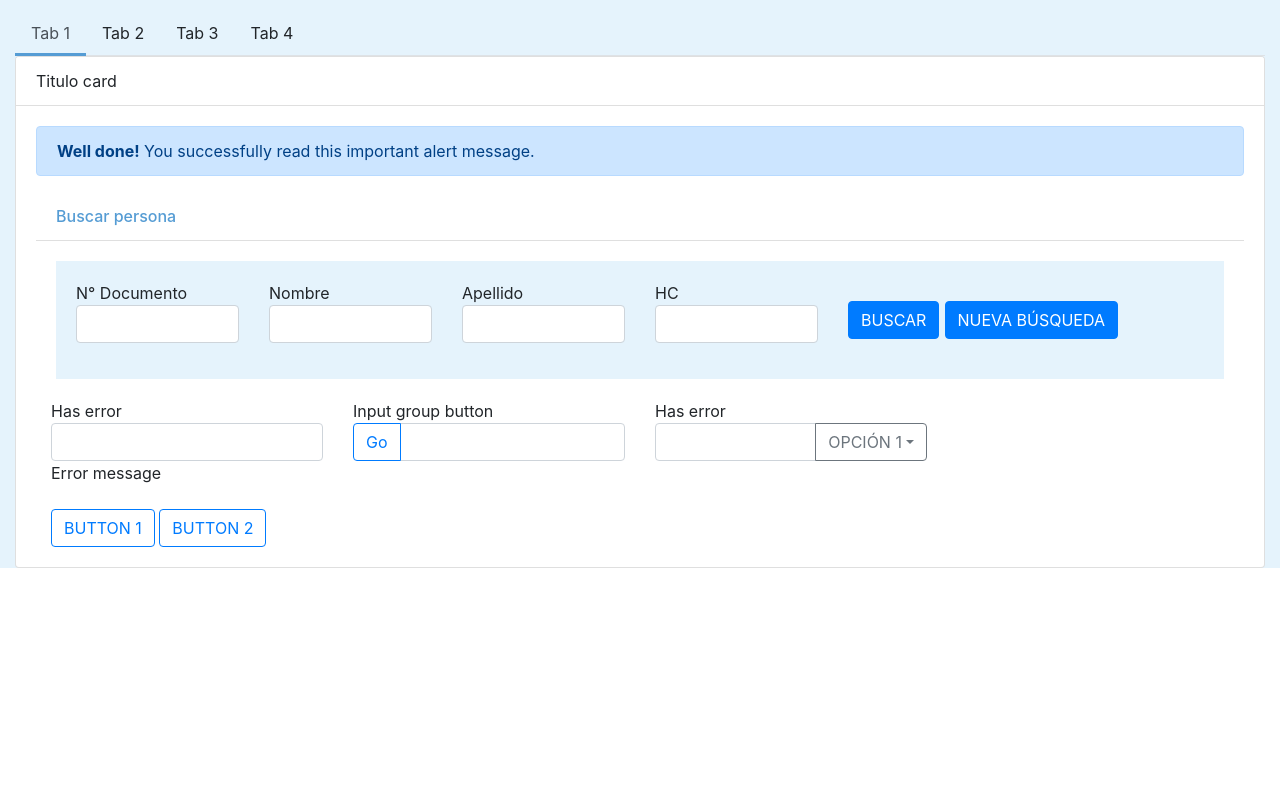
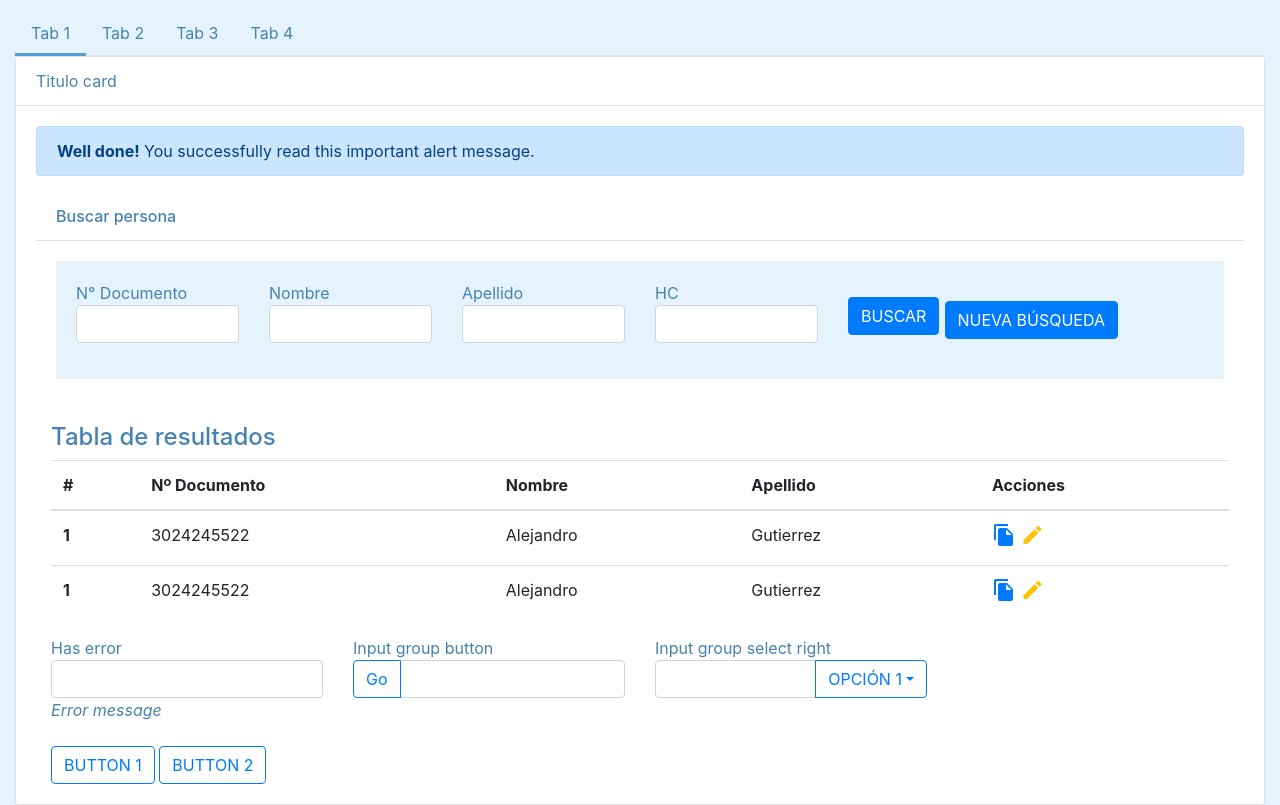
Before and after one commit to cristianteves/template-cba, a plain HTML site: page index.html in a window 1280 px wide. Shown: the part 67-872 px from the top of the page. Before the commit the page ends 800 px from the top, so only its background shows below. Drawn offline with nearby package versions, Linux system fonts and the light colour scheme.

Commit message:
proyecto finalizado

```diff
--- a/assets/css/master.css
+++ b/assets/css/master.css
@@ -5,6 +5,7 @@
 }
 a{
   color: inherit;
+  cursor: pointer;
 }
 a:hover{
   text-decoration: none;
@@ -39,6 +40,10 @@ a:hover{
     .active-li{
       background-color: #559cd4;
     }
+
+.lightblueColor{
+  color: #4682b1 !important;
+}
 #menu-main{
   transition: all ease 0.5s;
 }
@@ -64,7 +69,6 @@ a:hover{
   }
     #titulo-buscar{
       background: inherit;
-      color: #559cd4;
       font-weight: 500;
     }
     .buscador{
--- a/assets/js/main.js
+++ b/assets/js/main.js
@@ -9,10 +9,20 @@
     })
   }
 
-if (window.innerWidth < 1367){
-  document.getElementById('menu-main').classList.remove('show');
-}else {
-  document.getElementById('menu-main').classList.add('show');
-}
+  function resize(){
+
+      if (($(window).width() || window.innerWidth()) < 1367){
+        document.getElementById('menu-main').classList.remove('show')
+        document.getElementById('btn-buscar').classList.add('mb-2')
+      }else{
+        document.getElementById('menu-main').classList.add('show')
+        document.getElementById('btn-buscar').classList.remove('mb-2')
+      }
+  }
+
+  $(window).resize(resize);
+
+  resize();
+
 
 })()
--- a/index.html
+++ b/index.html
@@ -83,22 +83,22 @@
           <br>
           <ul class="nav nav-tabs" id="myTab" role="tablist">
             <li class="nav-item">
-              <a class="nav-link active" id="tab1-tab" data-toggle="tab" href="#tab1" role="tab" aria-controls="tab1" aria-selected="true">Tab 1</a>
+              <a class="nav-link active lightblueColor" id="tab1-tab" data-toggle="tab" href="#tab1" role="tab" aria-controls="tab1" aria-selected="true">Tab 1</a>
             </li>
             <li class="nav-item">
-              <a class="nav-link" id="tab2-tab" data-toggle="tab" href="#tab2" role="tab" aria-controls="tab2" aria-selected="false">Tab 2</a>
+              <a class="nav-link lightblueColor" id="tab2-tab" data-toggle="tab" href="#tab2" role="tab" aria-controls="tab2" aria-selected="false">Tab 2</a>
             </li>
             <li class="nav-item">
-              <a class="nav-link" id="tab3-tab" data-toggle="tab" href="#tab3" role="tab" aria-controls="tab3" aria-selected="false">Tab 3</a>
+              <a class="nav-link lightblueColor" id="tab3-tab" data-toggle="tab" href="#tab3" role="tab" aria-controls="tab3" aria-selected="false">Tab 3</a>
             </li>
             <li class="nav-item">
-              <a class="nav-link" id="tab4-tab" data-toggle="tab" href="#tab4" role="tab" aria-controls="tab4" aria-selected="false">Tab 4</a>
+              <a class="nav-link lightblueColor" id="tab4-tab" data-toggle="tab" href="#tab4" role="tab" aria-controls="tab4" aria-selected="false">Tab 4</a>
             </li>
           </ul>
           <div class="tab-content" id="myTabContent">
             <div class="tab-pane fade show active" id="tab1" role="tabpanel" aria-labelledby="tab1-tab">
               <div class="card">
-                <div id="titulo-card" class="card-header">
+                <div id="titulo-card" class="card-header lightblueColor">
                   Titulo card
                 </div>
                 <div class="card-body">
@@ -107,7 +107,7 @@
                   </div>
 
                   <div id="form-buscar" class="card">
-                    <div id="titulo-buscar" class="card-header">
+                    <div id="titulo-buscar" class="card-header lightblueColor">
                       Buscar persona
                     </div>
                     <div class="card-body">
@@ -115,30 +115,30 @@
                         <div class="row">
                           <div class="col-md-2">
                             <div class="form-group d-flex flex-column">
-                              <span>N° Documento</span>
+                              <span class="lightblueColor">N° Documento</span>
                               <input class="form-control" type="text" name="" value="">
                             </div>
                           </div>
                           <div class="col-md-2">
                             <div class="form-group d-flex flex-column">
-                              <span>Nombre</span>
+                              <span class="lightblueColor">Nombre</span>
                               <input class="form-control" type="text" name="" value="">
                             </div>
                           </div>
                           <div class="col-md-2">
                             <div class="form-group d-flex flex-column">
-                              <span>Apellido</span>
+                              <span class="lightblueColor">Apellido</span>
                               <input class="form-control" type="text" name="" value="">
                             </div>
                           </div>
                           <div class="col-md-2">
                             <div class="form-group d-flex flex-column">
-                              <span>HC</span>
+                              <span class="lightblueColor">HC</span>
                               <input class="form-control" type="text" name="" value="">
                             </div>
                           </div>
                           <div class="col-md-1 d-flex align-items-center">
-                            <button class="btn btn-primary text-uppercase" type="button" name="button">Buscar</button>
+                            <button id="btn-buscar" class="btn btn-primary text-uppercase" type="button" name="button">Buscar</button>
                           </div>
                           <div class="col-md-2 d-flex align-items-center">
                             <button class="btn btn-primary text-uppercase" type="button" name="button">Nueva Búsqueda</button>
@@ -147,16 +147,54 @@
                       </div>
                     </div>
                   </div>
+                  <br>
+                  <div class="col-md-12">
+                    <h4 class="lightblueColor">Tabla de resultados</h4>
+                    <table class="table">
+                      <thead>
+                        <tr>
+                          <th scope="col">#</th>
+                          <th scope="col">Nº Documento</th>
+                          <th scope="col">Nombre</th>
+                          <th scope="col">Apellido</th>
+                          <th scope="col">Acciones</th>
+                        </tr>
+                      </thead>
+                      <tbody>
+                        <tr>
+                          <th scope="row">1</th>
+                          <td>3024245522</td>
+                          <td>Alejandro</td>
+                          <td>Gutierrez</td>
+                          <td>
+                            <a title="Copiar" onclick="alert('Registro copiado')"><i class="material-icons text-primary">file_copy</i></a>
+                            <a title="Editar" data-toggle="modal" data-target="#editModal"><i class="material-icons text-warning">edit</i></a>
+                          </td>
+                        </tr>
+                        <tr>
+                          <th scope="row">1</th>
+                          <td>3024245522</td>
+                          <td>Alejandro</td>
+                          <td>Gutierrez</td>
+                          <td>
+                            <a title="Copiar" onclick="alert('Registro copiado')"><i class="material-icons text-primary">file_copy</i></a>
+                            <a title="Editar" data-toggle="modal" data-target="#editModal"><i class="material-icons text-warning">edit</i></a>
+                          </td>
+                        </tr>
+                      </tbody>
+                    </table>
+                  </div>
+
 
                   <div class="col-md-12">
                     <div class="row">
                       <div class="col-md-3 d-flex flex-column">
-                        <span>Has error</span>
+                        <span class="lightblueColor">Has error</span>
                         <input class="form-control" type="text" name="" value="">
-                        <span>Error message</span>
+                        <span class="font-italic lightblueColor">Error message</span>
                       </div>
                       <div class="col-md-3 d-flex flex-column">
-                        <span>Input group button</span>
+                        <span class="lightblueColor">Input group button</span>
                         <div class="input-group mb-3">
                           <div class="input-group-prepend">
                             <button class="btn btn-outline-primary" type="button" name="button">Go</button>
@@ -165,11 +203,11 @@
                         </div>
                       </div>
                       <div class="col-md-3 d-flex flex-column">
-                        <span>Has error</span>
+                        <span class="lightblueColor">Input group select right</span>
                         <div class="input-group">
                           <input type="text" class="form-control" aria-label="Text input with dropdown button">
                           <div class="input-group-append">
-                            <button class="btn btn-outline-secondary dropdown-toggle text-uppercase" type="button" data-toggle="dropdown" aria-haspopup="true" aria-expanded="false">opción 1</button>
+                            <button class="btn btn-outline-primary dropdown-toggle text-uppercase" type="button" data-toggle="dropdown" aria-haspopup="true" aria-expanded="false">opción 1</button>
                             <div class="dropdown-menu">
                               <a class="dropdown-item" href="#">Opcion 1</a>
                               <a class="dropdown-item" href="#">Opcion 2</a>
@@ -198,7 +236,25 @@
 
     </div>
 
-
+    <!-- Edit Modal -->
+    <div class="modal fade" id="editModal" tabindex="-1" role="dialog" aria-labelledby="exampleModalLabel" aria-hidden="true">
+      <div class="modal-dialog" role="document">
+        <div class="modal-content">
+          <div class="modal-header">
+            <h5 class="modal-title" id="exampleModalLabel">Editar registro</h5>
+            <button type="button" class="close" data-dismiss="modal" aria-label="Close">
+              <span aria-hidden="true">&times;</span>
+            </button>
+          </div>
+          <div class="modal-body">
+            <p>Lorem ipsum dolor sit amet, consectetur adipisicing elit, sed do eiusmod tempor incididunt ut labore et dolore magna aliqua. Ut enim ad minim veniam, quis nostrud exercitation ullamco laboris nisi ut aliquip ex ea commodo consequat. Duis aute irure dolor in reprehenderit in voluptate velit esse cillum dolore eu fugiat nulla pariatur. Excepteur sint occaecat cupidatat non proident, sunt in culpa qui officia deserunt mollit anim id est laborum.</p>
+          </div>
+          <div class="modal-footer">
+            <button type="button" class="btn btn-secondary" data-dismiss="modal">Close</button>
+          </div>
+        </div>
+      </div>
+    </div>
 
   <script src="https://code.jquery.com/jquery-3.3.1.slim.min.js" integrity="sha384-q8i/X+965DzO0rT7abK41JStQIAqVgRVzpbzo5smXKp4YfRvH+8abtTE1Pi6jizo" crossorigin="anonymous"></script>
   <script src="https://cdnjs.cloudflare.com/ajax/libs/popper.js/1.14.3/umd/popper.min.js" integrity="sha384-ZMP7rVo3mIykV+2+9J3UJ46jBk0WLaUAdn689aCwoqbBJiSnjAK/l8WvCWPIPm49" crossorigin="anonymous"></script>
```
